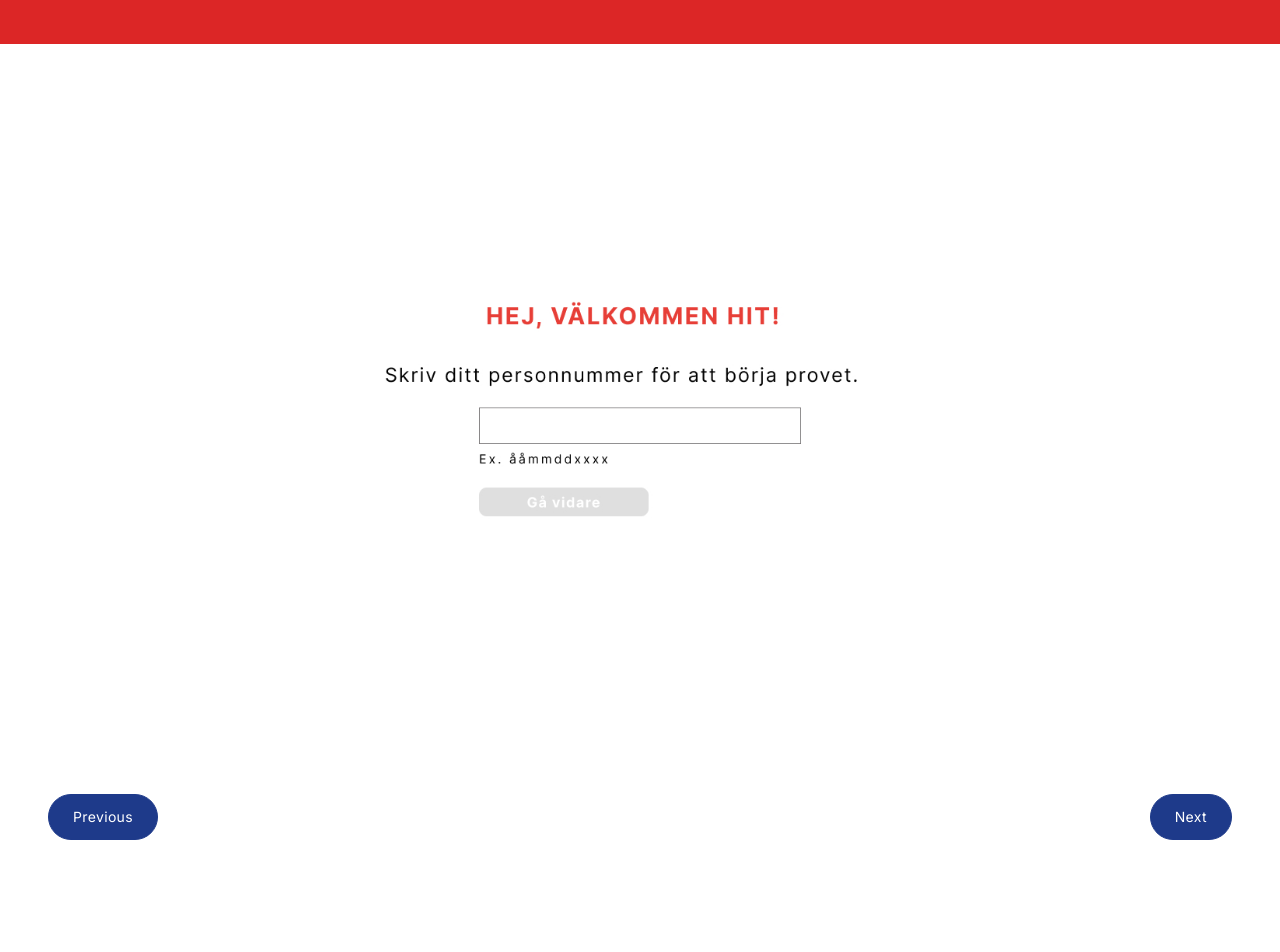
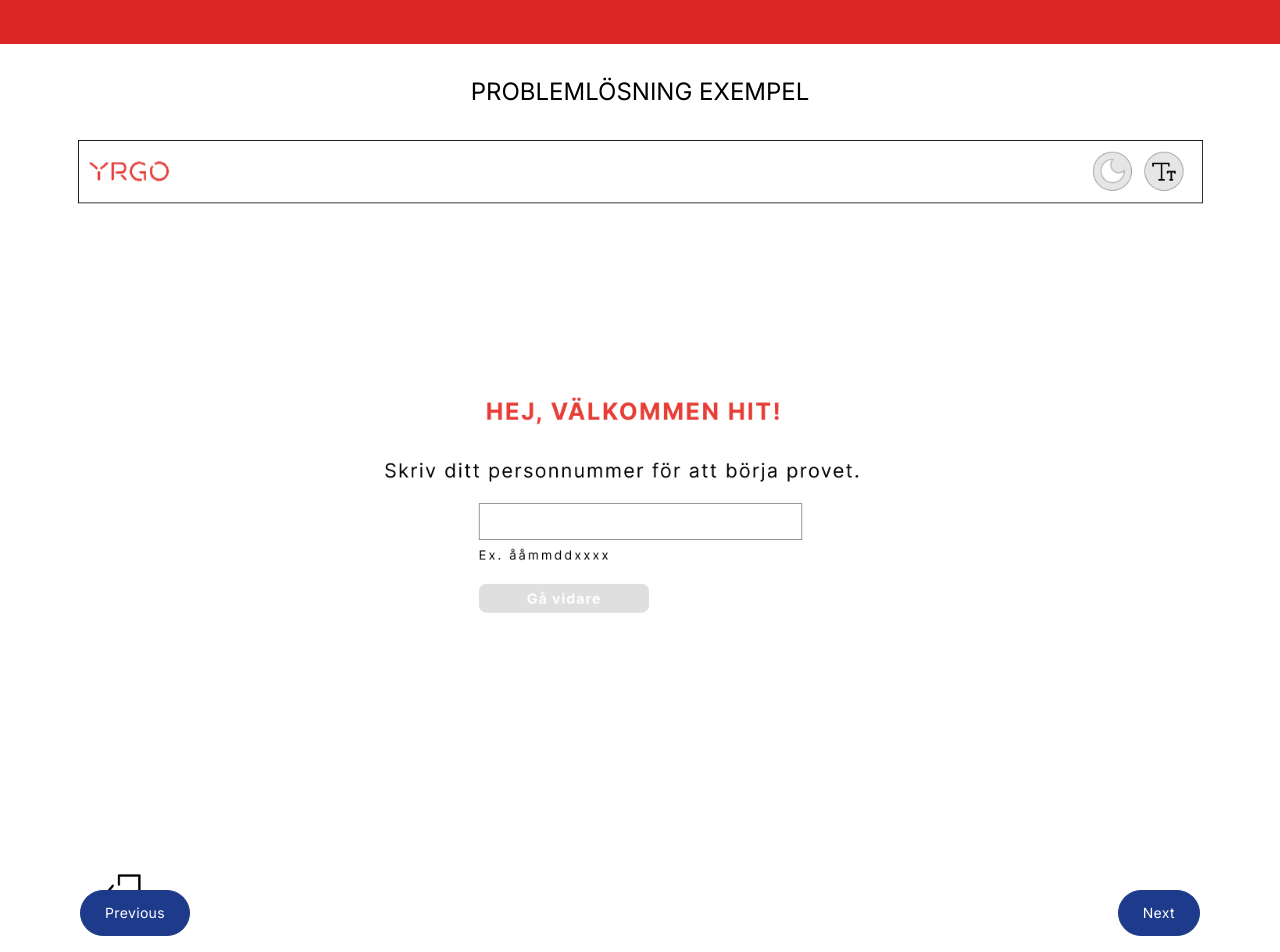
Before and after one commit to AnnaBrum/Sammanslaget, a Next.js app: page / in a window 1280 px wide. Shown: the part 820-1772 px from the top of the page. Before the commit the page ends 1664 px from the top, so only its background shows below. Built offline with nearby package versions, Linux system fonts and the light colour scheme.

Commit message:
margins and new text

```diff
--- a/src/app/components/imageCarousel.jsx
+++ b/src/app/components/imageCarousel.jsx
@@ -13,15 +13,15 @@ const ImageCarousel = ({ images }) => {
   };
 
   return (
-    <div className="relative w-full h-full p-20">
+    <div className="relative w-full h-full p-15">
       <img
         src={images[currentIndex]}
         alt="Carousel Image"
-        className="object-cover w-full h-full"
+        className="object-contain w-full h-full"
       />
 
 
-      <div className="absolute bottom-1 left-12 right-12 flex justify-between">
+      <div className="absolute bottom-1 left-20 right-20 flex justify-between">
         <button
           onClick={prevImage}
           className="inline-block text-sm mt-8 border rounded-full tracking-wide border-blue-900 text-white bg-blue-900 px-6 py-3 hover:bg-white hover:text-blue-900 transition"
--- a/src/app/page.jsx
+++ b/src/app/page.jsx
@@ -4,6 +4,11 @@ const images = [
   "/Startsida-lightmode.jpeg",
   // Add more image URLs here
 ];
+
+const imagesSecond = [
+  "/Startsida-lightmode.jpeg",
+  "/budget.png"
+]
 export default function Home() {
   return (
     <main>
@@ -16,9 +21,11 @@ export default function Home() {
         </div>
       </div>
 
-      <div className="flex justify-center items-center h-screen">
-
+      <div className="justify-center items-center h-screen mt-4 mb-4">
+        <h2 className = "text-2xl text-center p-4 mb-4">PROBLEMLÖSNING EXEMPEL</h2>
         <ImageCarousel images={images} />
+        <h2 className = "text-xl text-center p-4 mb-4">KOD FRÅGOR EXEMPEL</h2>
+        <ImageCarousel images = {imagesSecond} />
       </div>
     </main>
   );
```
Also changed, not shown: public/budget.png (renamed from src/app/images/budget.png).
